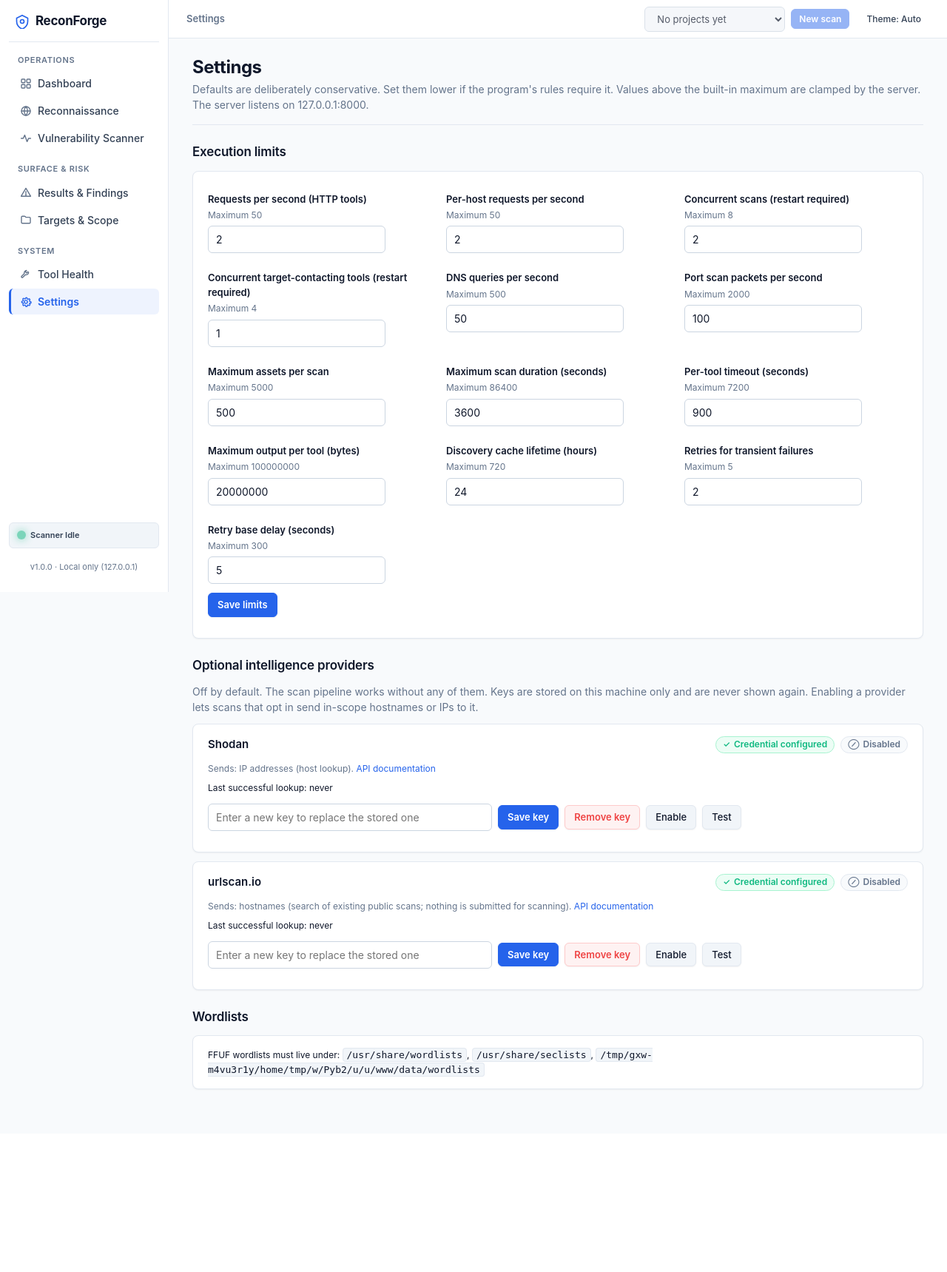
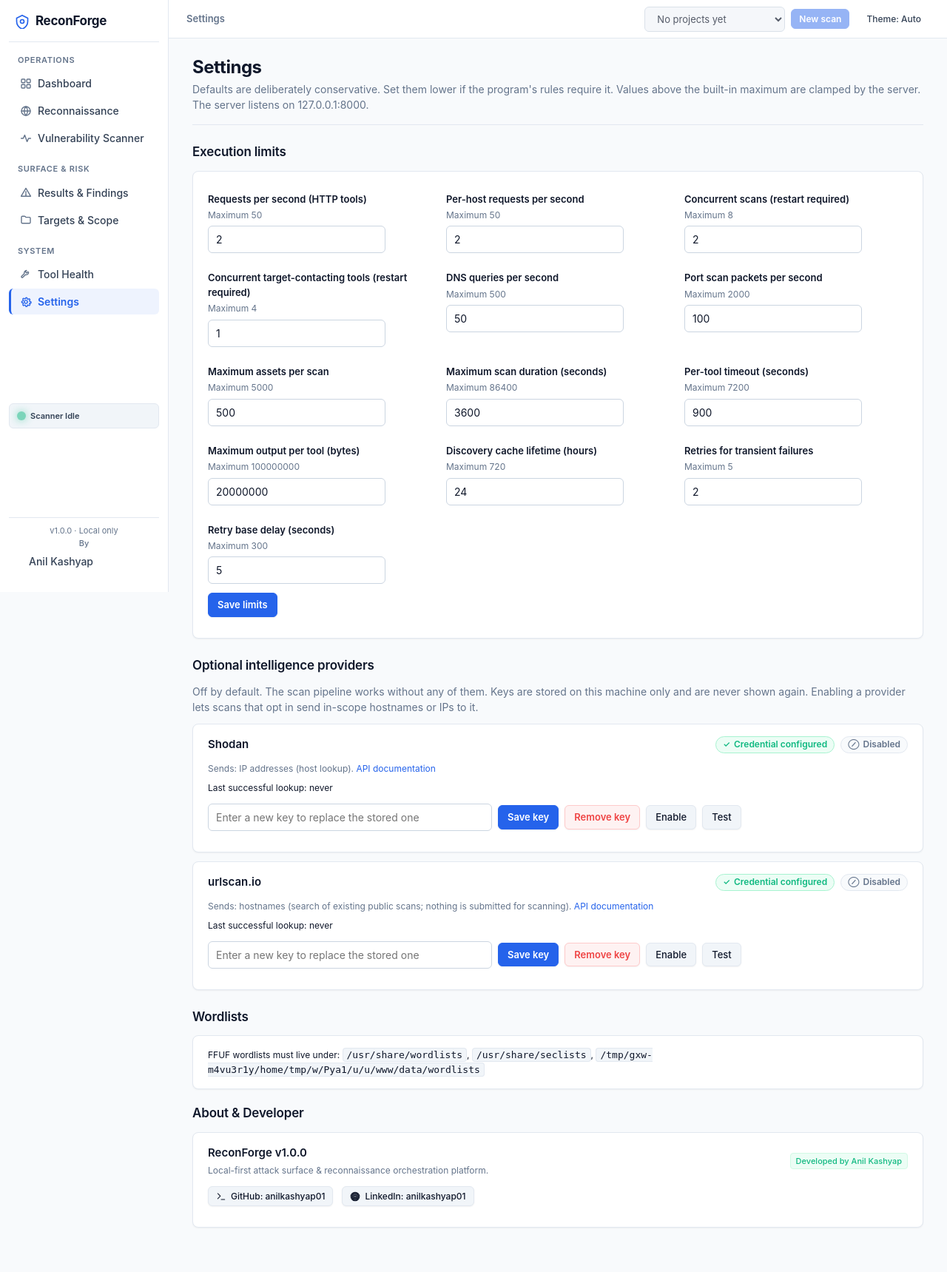
Before and after one commit to anilkashyap01/ReconForge, a FastAPI app: page /settings in a window 1280 px wide. Shown: the whole page at 74% size. Before the commit the page ends 1473 px from the top, so only its background shows below. Run offline with FastAPI, Linux system fonts and the light colour scheme; data that the repository does not hold is empty.

Commit message:
feat(ui): make dashboard cards clickable and add developer profile to settings

```diff
--- a/app/static/app.js
+++ b/app/static/app.js
@@ -519,30 +519,35 @@ pages.overview = async () => {
     return;
   }
 
-  // 2. Row 1: 4 Top Stat KPI Cards
+  // Target URL for live scanning
+  const liveScanHref = (o.recent_scans && o.recent_scans.length)
+    ? "/scans/" + o.recent_scans[0].id
+    : (activePid ? "/projects/" + activePid + "/scan" : "/scans");
+
+  // 2. Row 1: 4 Top Stat KPI Cards (Clickable)
   const statCards = h("div", { class: "stat-grid-4" },
-    h("div", { class: "stat-card" },
+    h("a", { class: "stat-card clickable", href: "/projects", title: "View and manage targets & scopes" },
       h("div", { class: "stat-icon" }, svgIcon(ICONS.target, 22)),
       h("div", { class: "stat-info" },
         h("span", { class: "stat-value" }, String(o.projects || 0)),
         h("span", { class: "stat-label" }, "Total Targets")
       )
     ),
-    h("div", { class: "stat-card" },
+    h("a", { class: "stat-card clickable", href: "/assets", title: "View discovered subdomains and assets" },
       h("div", { class: "stat-icon" }, svgIcon(ICONS.assets, 22)),
       h("div", { class: "stat-info" },
         h("span", { class: "stat-value" }, String(o.assets || 0)),
         h("span", { class: "stat-label" }, "Subdomains & Assets")
       )
     ),
-    h("div", { class: "stat-card" },
+    h("a", { class: "stat-card clickable", href: "/assets", title: "View discovered HTTP endpoints" },
       h("div", { class: "stat-icon" }, svgIcon(ICONS.overview, 22)),
       h("div", { class: "stat-info" },
         h("span", { class: "stat-value" }, String(o.endpoints || 0)),
         h("span", { class: "stat-label" }, "HTTP Endpoints")
       )
     ),
-    h("div", { class: "stat-card" },
+    h("a", { class: "stat-card clickable", href: liveScanHref, title: "Open live scanning & execution matrix" },
       h("div", { class: "stat-icon" }, svgIcon(ICONS.scans, 22)),
       h("div", { class: "stat-info" },
         h("span", { class: "stat-value" }, o.active_scans ? String(o.active_scans) + " Active" : (o.assets ? "1 Live" : "0")),
@@ -552,25 +557,25 @@ pages.overview = async () => {
   );
   app.append(statCards);
 
-  // 3. Row 2: 5 Severity Breakdown Cards
+  // 3. Row 2: 5 Severity Breakdown Cards (Clickable)
   const sevCards = h("div", { class: "sev-grid-5" },
-    h("div", { class: "sev-card sev-total" },
+    h("a", { class: "sev-card sev-total clickable", href: "/findings", title: "View all findings" },
       h("div", { class: "sev-card-label" }, h("span", { class: "sev-dot total" }), "Total Findings"),
       h("span", { class: "sev-card-val mono" }, String(total))
     ),
-    h("div", { class: "sev-card sev-crit" },
+    h("a", { class: "sev-card sev-crit clickable", href: "/findings?severity=critical", title: "Filter Critical findings" },
       h("div", { class: "sev-card-label" }, h("span", { class: "sev-dot critical" }), "Critical"),
       h("span", { class: "sev-card-val mono", style: "color:var(--critical)" }, String(o.findings_by_severity.critical || 0))
     ),
-    h("div", { class: "sev-card sev-high" },
+    h("a", { class: "sev-card sev-high clickable", href: "/findings?severity=high", title: "Filter High findings" },
       h("div", { class: "sev-card-label" }, h("span", { class: "sev-dot high" }), "High"),
       h("span", { class: "sev-card-val mono", style: "color:var(--high)" }, String(o.findings_by_severity.high || 0))
     ),
-    h("div", { class: "sev-card sev-med" },
+    h("a", { class: "sev-card sev-med clickable", href: "/findings?severity=medium", title: "Filter Medium findings" },
       h("div", { class: "sev-card-label" }, h("span", { class: "sev-dot medium" }), "Medium"),
       h("span", { class: "sev-card-val mono", style: "color:var(--medium)" }, String(o.findings_by_severity.medium || 0))
     ),
-    h("div", { class: "sev-card sev-low" },
+    h("a", { class: "sev-card sev-low clickable", href: "/findings?severity=low", title: "Filter Low findings" },
       h("div", { class: "sev-card-label" }, h("span", { class: "sev-dot low" }), "Low"),
       h("span", { class: "sev-card-val mono", style: "color:var(--low)" }, String(o.findings_by_severity.low || 0))
     )
@@ -589,7 +594,7 @@ pages.overview = async () => {
         order.map((s) => {
           const count = o.findings_by_severity[s] || 0;
           const pct = total ? Math.round((count / total) * 100) : 0;
-          return h("div", { class: "donut-legend-item" },
+          return h("a", { class: "donut-legend-item clickable-row", href: "/findings?severity=" + s, title: "Filter " + s + " findings" },
             h("div", { class: "donut-legend-left" },
               h("span", { class: "sev-dot " + s }),
               h("span", { style: "text-transform:capitalize" }, s)
@@ -604,9 +609,11 @@ pages.overview = async () => {
   const cardRadar = h("div", { class: "card" },
     h("div", { class: "card-header" },
       h("h3", { class: "card-title" }, svgIcon(ICONS.radar, 18), "Radar & Surveillance HUD"),
-      h("span", { class: "chip chip-safe" }, "Loopback Only")
-    ),
-    renderOverviewRadarHUD(o, activePid)
+      h("a", { class: "small", href: liveScanHref }, (o.active_scans || 0) > 0 ? "View live \u2192" : "Live scans \u2192")
+    ),
+    h("a", { class: "radar-wrap-link", href: liveScanHref, title: "Open live scanner & execution matrix" },
+      renderOverviewRadarHUD(o, activePid)
+    )
   );
 
   const recentScansList = o.recent_scans || [];
@@ -617,7 +624,7 @@ pages.overview = async () => {
     ),
     h("div", { class: "activity-feed" },
       recentScansList.length
-        ? recentScansList.slice(0, 3).map((s) => h("div", { class: "activity-item" },
+        ? recentScansList.slice(0, 3).map((s) => h("a", { class: "activity-item clickable-row", href: "/scans/" + s.id, title: "Open scan #" + s.id },
             h("div", { class: "activity-icon-wrap" }, svgIcon(ICONS.radar, 14)),
             h("div", { class: "activity-content" },
               h("div", { class: "activity-title" }, "Scan #" + s.id + " (" + s.profile + ") - " + s.project),
@@ -628,7 +635,7 @@ pages.overview = async () => {
               h("span", { class: "activity-time" }, ago(s.completed_at || s.created_at))
             )
           ))
-        : h("div", { class: "activity-item" },
+        : h("a", { class: "activity-item clickable-row", href: "/projects", title: "View projects & scopes" },
             h("div", { class: "activity-icon-wrap" }, svgIcon(ICONS.projects, 14)),
             h("div", { class: "activity-content" },
               h("div", { class: "activity-title" }, "Target Scope Initialized"),
@@ -1664,11 +1671,14 @@ pages.assets = async () => {
 pages.findings = async () => {
   const params = new URLSearchParams(location.search);
   let activeId = params.get("open") || null;
-  const sel = await projectSelect("", () => load());
+  const initialSev = params.get("severity") || "";
+  const initialProj = params.get("project_id") || "";
+  const sel = await projectSelect(initialProj, () => load());
   const sevSel = h("select", { onchange: () => { updatePills(); load(); } },
     h("option", { value: "" }, "All severities"),
-    ["critical", "high", "medium", "low", "info"].map((s) => h("option", { value: s }, s))
-  );
+    ["critical", "high", "medium", "low", "info"].map((s) => h("option", { value: s, selected: s === initialSev }, s))
+  );
+  if (initialSev) sevSel.value = initialSev;
   const stSel = h("select", { onchange: () => load() },
     h("option", { value: "" }, "Any status"),
     Object.entries(VALID).map(([k, v]) => h("option", { value: k }, v))
@@ -1983,6 +1993,24 @@ pages.settings = async () => {
           ? s.wordlist_dirs.map((d, idx) => h("span", {}, idx ? ", " : "", h("code", {}, d)))
           : "no directory configured (set RECONFORGE_WORDLIST_DIRS)"
       )
+    ),
+    h("h2", { style: "margin-top:var(--sp-5)" }, "About & Developer"),
+    h("div", { class: "panel" },
+      h("div", { class: "bar", style: "margin-top:0;justify-content:space-between;flex-wrap:wrap" },
+        h("div", {},
+          h("h3", { style: "margin:0 0 4px" }, "ReconForge v1.0.0"),
+          h("p", { class: "muted small", style: "margin:0" }, "Local-first attack surface & reconnaissance orchestration platform.")
+        ),
+        h("span", { class: "chip chip-safe" }, "Developed by Anil Kashyap")
+      ),
+      h("div", { class: "bar", style: "margin-top:var(--sp-3);gap:var(--sp-3)" },
+        h("a", { class: "btn secondary sm", href: "https://github.com/anilkashyap01", target: "_blank", rel: "noopener noreferrer" },
+          svgIcon(ICONS.terminal, 14), "GitHub: anilkashyap01"
+        ),
+        h("a", { class: "btn secondary sm", href: "https://linkedin.com/in/anilkashyap01", target: "_blank", rel: "noopener noreferrer" },
+          svgIcon(ICONS.target, 14), "LinkedIn: anilkashyap01"
+        )
+      )
     )
   );
 };
--- a/app/static/style.css
+++ b/app/static/style.css
@@ -405,6 +405,36 @@ body {
   color: var(--muted);
   padding: 2px 4px;
   text-align: center;
+}
+
+.rail-credit {
+  margin-top: auto;
+  padding: var(--sp-2) var(--sp-3);
+  font-size: 11px;
+  color: var(--muted);
+  border-top: 1px solid var(--line);
+  text-align: center;
+}
+
+.rail-credit p {
+  margin: 0;
+  line-height: 1.4;
+}
+
+.rail-author {
+  font-weight: 500;
+  margin-top: 2px;
+}
+
+.rail-author a {
+  color: var(--ink-secondary);
+  text-decoration: none;
+  transition: color var(--dur) var(--ease);
+}
+
+.rail-author a:hover {
+  color: var(--accent);
+  text-decoration: underline;
 }
 
 .workspace {
--- a/app/templates/shell.html
+++ b/app/templates/shell.html
@@ -4,7 +4,7 @@
 <meta charset="utf-8">
 <meta name="viewport" content="width=device-width, initial-scale=1">
 <title>{{ title }} - ReconForge</title>
-<link rel="stylesheet" href="/static/style.css?v=5.0">
+<link rel="stylesheet" href="/static/style.css?v=6.0">
 </head>
 <body data-page="{{ page }}" data-pid="{{ pid if pid is not none else '' }}" data-sid="{{ sid if sid is not none else '' }}">
 <div class="app-shell">
@@ -86,7 +86,10 @@
       <span class="rail-status-text">Scanner Idle</span>
     </div>
 
-    <p class="rail-note">v1.0.0 · Local only (127.0.0.1)</p>
+    <div class="rail-credit">
+      <p class="rail-note">v1.0.0 · Local only</p>
+      <p class="rail-author">By <a href="https://github.com/anilkashyap01" target="_blank" rel="noopener noreferrer">Anil Kashyap</a></p>
+    </div>
   </nav>
 
   <div class="workspace">
@@ -121,6 +124,6 @@
   </div>
 </div>
 <div id="toast" role="status" aria-live="polite"></div>
-<script src="/static/app.js?v=5.0"></script>
+<script src="/static/app.js?v=6.0"></script>
 </body>
 </html>
```
Also changed, not shown: other parts of app/static/style.css (+62 -1 lines).
